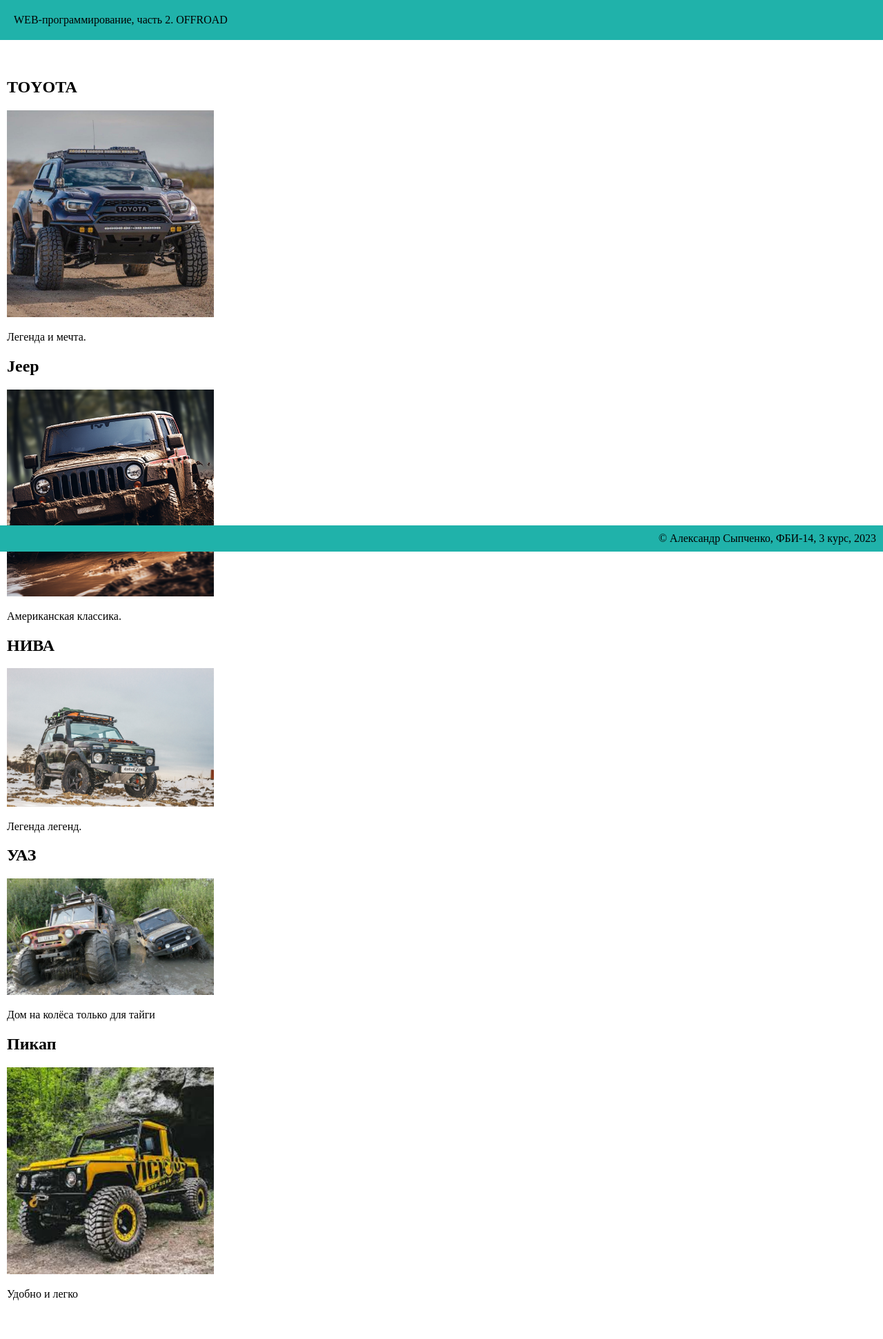
After one commit to Al-Bear-san/web-programming-labs-2, a Flask app: page /lab2/offroad in a window 1280 px wide. The commit adds this page. Shown: the whole page at 69% size. Run offline with Flask 3, Linux system fonts and the light colour scheme.

Commit message:
Самостоятельное задание

```diff
--- a/app.py
+++ b/app.py
@@ -174,8 +174,24 @@ def example():
         {'name': 'мандарины', 'price': 95},
         {'name': 'манго', 'price': 321}
     ]
-    return render_template('example.html', name=name, nomb=nomb, grup=grup, kurs=kurs, fruits=fruits)
+    books = [
+        {'book': 'Самый богатый человек в Вавилоне', 'author': 'Джордж Клейсон','genre': 'Книги о личных финансах', 'number': 120},
+        {'book': 'Богатый Папа, бедный Папа', 'author': 'Роберт Кийосаки','genre': 'Книги о личных финансах', 'number': 340},
+        {'book': 'Думай и богатей', 'author': 'Наполеон Хилл','genre': 'Книги о личных финансах', 'number': 443},
+        {'book': 'Азбука финансовой грамотности', 'author': 'Владимир Авденин','genre': 'Книги о личных финансах', 'number': 332},
+        {'book': 'Как составить личный финансовый план и как его реализовать', 'author': 'Владимир Савенок','genre': 'Книги о личных финансах', 'number': 343},
+        {'book': 'Думай как миллионер', 'author': 'Т. Харв Экер','genre': 'Книги о личных финансах', 'number': 233},
+        {'book': 'Тайный язык денег', 'author': 'Дэвид Крюгер, Джон Дэвид Манн','genre': 'Книги о личных финансах', 'number': 439},
+        {'book': 'Правила инвестирования Уоррена Баффетта', 'author': 'Джереми Миллер','genre': 'Книги о личных финансах', 'number': 398},
+        {'book': 'Разумный инвестор. Полное руководство по стоимостному инвестированию', 'author': 'Бенджамин Грэм','genre': 'Книги о личных финансах', 'number': 369},
+        {'book': 'Пёс по имени Мани', 'author': 'Бодо Шефер','genre': 'Книги о личных финансах', 'number': 85}
+    ]
+    return render_template('example.html', name=name, nomb=nomb, grup=grup, kurs=kurs, fruits=fruits, books=books)
 
 @app.route('/lab2/')
 def lab2():
     return render_template('lab2.html')
+
+@app.route('/lab2/offroad')
+def offroad():
+    return render_template('offroad.html')
--- a/static/main.css
+++ b/static/main.css
@@ -23,3 +23,7 @@ footer {
     left: 0;
     right: 0;
 }
+
+img {
+    width: 300px;
+}
--- a/templates/example.html
+++ b/templates/example.html
@@ -5,6 +5,7 @@
     <meta name="viewport" content="width=device-width, initial-scale=1.0">
     <title>Сыпченко Александр, Лабораторная работа {{ nomb }}</title>
     <link rel="stylesheet" href="{{ url_for('static', filename='main.css')}}">
+
 </head>
 <body>
     <header>
@@ -19,6 +20,11 @@
         <ul>
             {% for f in fruits %}
             <li>{{ f.name }}: {{ f.price }} &#x20bd;</li>
+            {% endfor %}
+        </ul>
+        <ul>
+            {% for b in books %}
+            <li>{{ b.book }}, {{ b.author }}, {{ b.genre }}, {{ b.number }} &#x20bd;</li>
             {% endfor %}
         </ul>
     </main>
--- a/templates/lab2.html
+++ b/templates/lab2.html
@@ -9,5 +9,8 @@
         <li>
             <a href="/lab2/example">example</a>
         </li>
+        <li>
+            <a href="/lab2/offroad">OFFROAD</a>
+        </li>
     </ol>
 {% endblock %}
--- /dev/null
+++ b/templates/offroad.html
@@ -0,0 +1,31 @@
+{% extends "base.html" %}
+
+{% block lab %}OFFROAD{% endblock %}
+
+{% block main %}
+    <div>
+        <h2>TOYOTA</h2>
+        <img src="{{ url_for('static' , filename='TOYOTA.jpg') }}">
+        <p>Легенда и мечта.</p>
+    </div>
+    <div>
+        <h2>Jeep</h2>
+        <img src="{{ url_for('static' , filename='djip.png') }}">
+        <p>Американская классика.</p>
+    </div>
+    <div>
+        <h2>НИВА</h2>
+        <img src="{{ url_for('static' , filename='niva.jpg') }}">
+        <p>Легенда легенд.</p>
+    </div>
+    <div>
+        <h2>УАЗ</h2>
+        <img src="{{ url_for('static' , filename='UAZS.jpg') }}">
+        <p>Дом на колёса только для тайги</p>
+    </div>
+    <div>
+        <h2>Пикап</h2>
+        <img src="{{ url_for('static' , filename='picap.jpg') }}">
+        <p>Удобно и легко</p>
+    </div>
+{% endblock %}
```
Also changed, not shown: static/TOYOTA.jpg (added), static/UAZS.jpg (added), static/djip.png (added), static/niva.jpg (added), static/picap.jpg (added).
